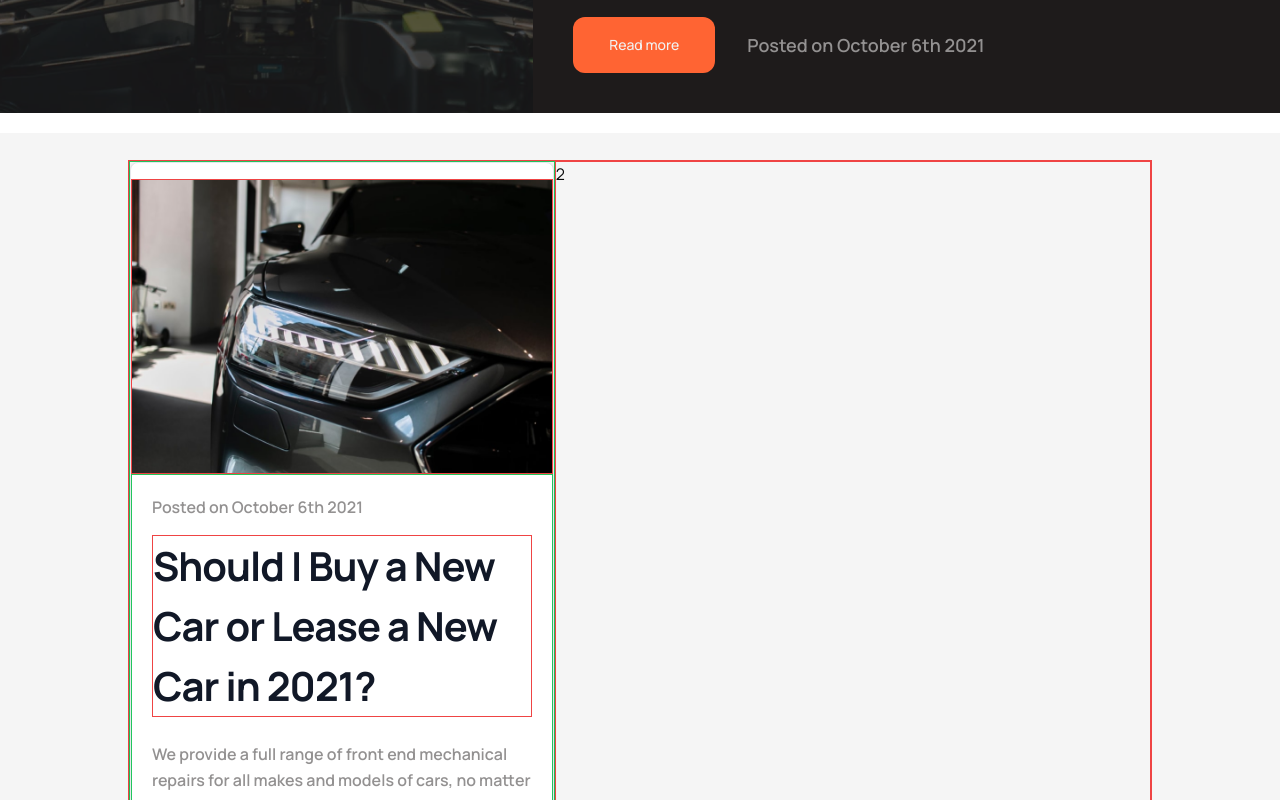
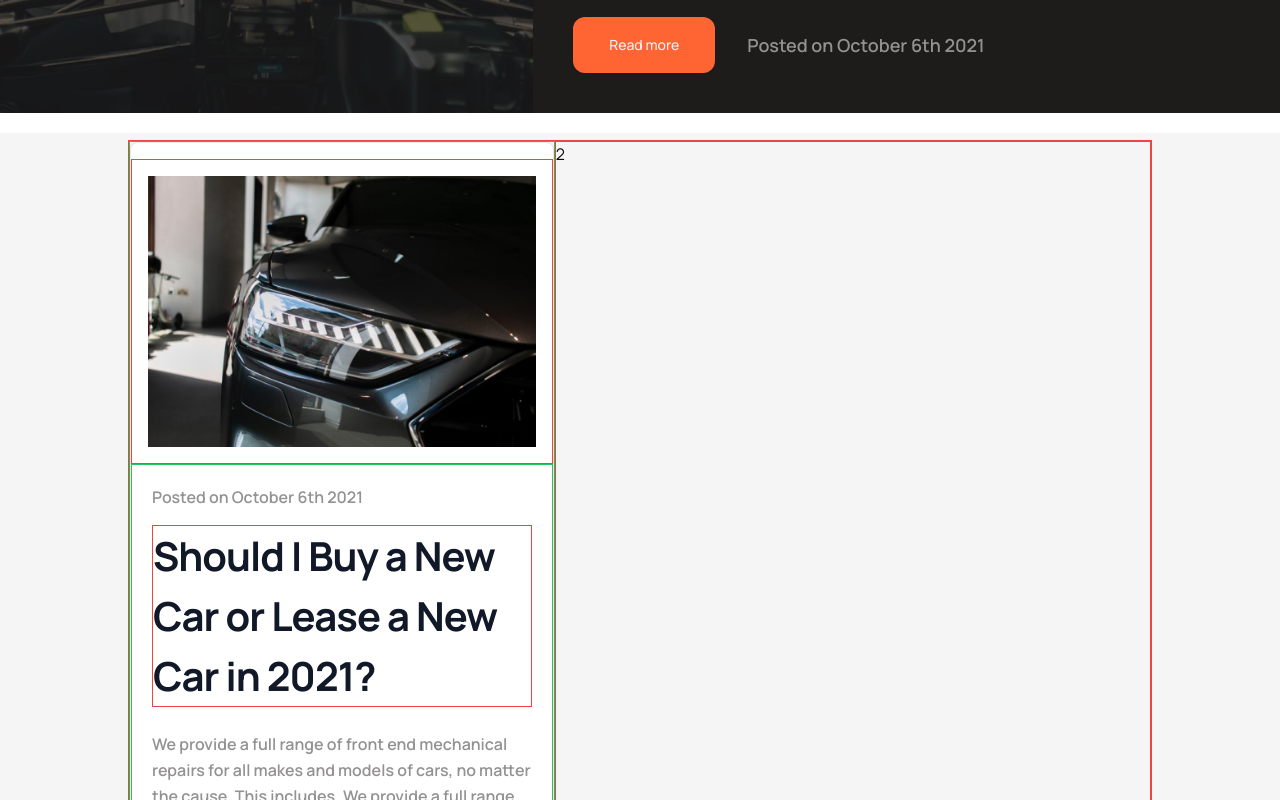
Before and after one commit to w3ngithub/revive-motors, a Next.js app: page /blog in a window 1280 px wide. Shown: the part 380-1180 px from the top of the page. Built offline with nearby package versions, Linux system fonts and the light colour scheme.

Commit message:
feat:blog-card 1st container fix

```diff
--- a/src/components/custom-components/blog-card.tsx
+++ b/src/components/custom-components/blog-card.tsx
@@ -2,7 +2,7 @@ import React from "react";
 
 const BlogCard = () => {
   return (
-    <section className="bg-[#f5f5f5]  min-h-[100vh] max-w-[100vw] flex flex-row justify-center items-center ">
+    <section className="bg-[#f5f5f5]  min-h-[100vh] max-w-[100vw] flex flex-row justify-center items-center pb-10 ">
       <div className="container ">
         <div className="grid lg:grid-cols-12 border border-red-500 max-h-[746px]">
           <div className="col-span-5 border border-green-500  ">
@@ -11,30 +11,30 @@ const BlogCard = () => {
               <a href="#">
                 {/*  */}
                 <img
-                  className="rounded-none border border-red-500 mt-4"
+                  className="rounded-none border border-red-500 mt-4 max-2xl:p-4"
                   src="/project/blog-car-card.png"
                   alt="Auto Diagnostics"
                   width={473}
                   height={330}
                 />
               </a>
-              <div className="p-5 border border-green-500 flex flex-col gap-4">
-                <span className="text-b2 text-customColor-grey font-semibold">
+              <div className="p-5 border border-green-500 flex flex-col gap-4 2xl:pl-4">
+                <span className="text-b2 text-customColor-grey font-semibold 2xl:pl-4">
                   Posted on October 6th 2021
                 </span>
                 <a href="#">
-                  <h4 className="mb-2 text-h4 font-bold tracking-tight text-gray-900 dark:text-white border border-red-500">
+                  <h4 className="mb-2 text-h4 font-bold tracking-tight text-gray-900 dark:text-white border border-red-500 2xl:pl-4">
                     Should I Buy a New Car or Lease a New Car in 2021?
                   </h4>
                 </a>
-                <p className="max-w-[500px] mb-3 text-b2 font-semibold text-customColor-grey leading-relaxed">
+                <p className="max-w-[500px] mb-3 text-b2 font-semibold text-customColor-grey leading-relaxed 2xl:pl-4">
                   We provide a full range of front end mechanical repairs for
                   all makes and models of cars, no matter the cause. This
                   includes, We provide a full range of front end mechanical.
                 </p>
                 <a
                   href="#"
-                  className="text-b1 font-semibold inline-flex items-center px-3 py-2 text-sm  text-left rounded-lg focus:ring-4 focus:outline-none"
+                  className="text-b1 font-semibold inline-flex items-center px-3 py-2 text-sm  text-left rounded-lg focus:ring-4 focus:outline-none 2xl:pl-4"
                 >
                   Read more
                   <svg
```
